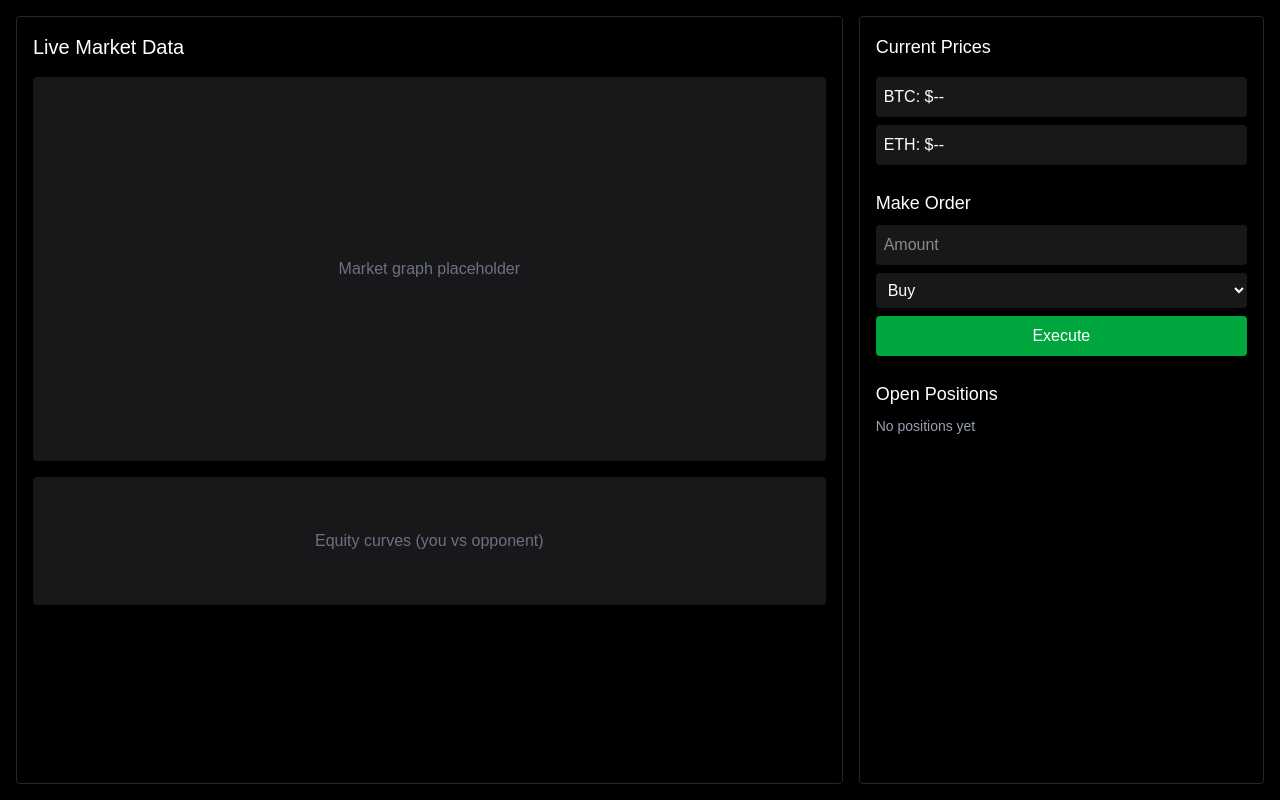
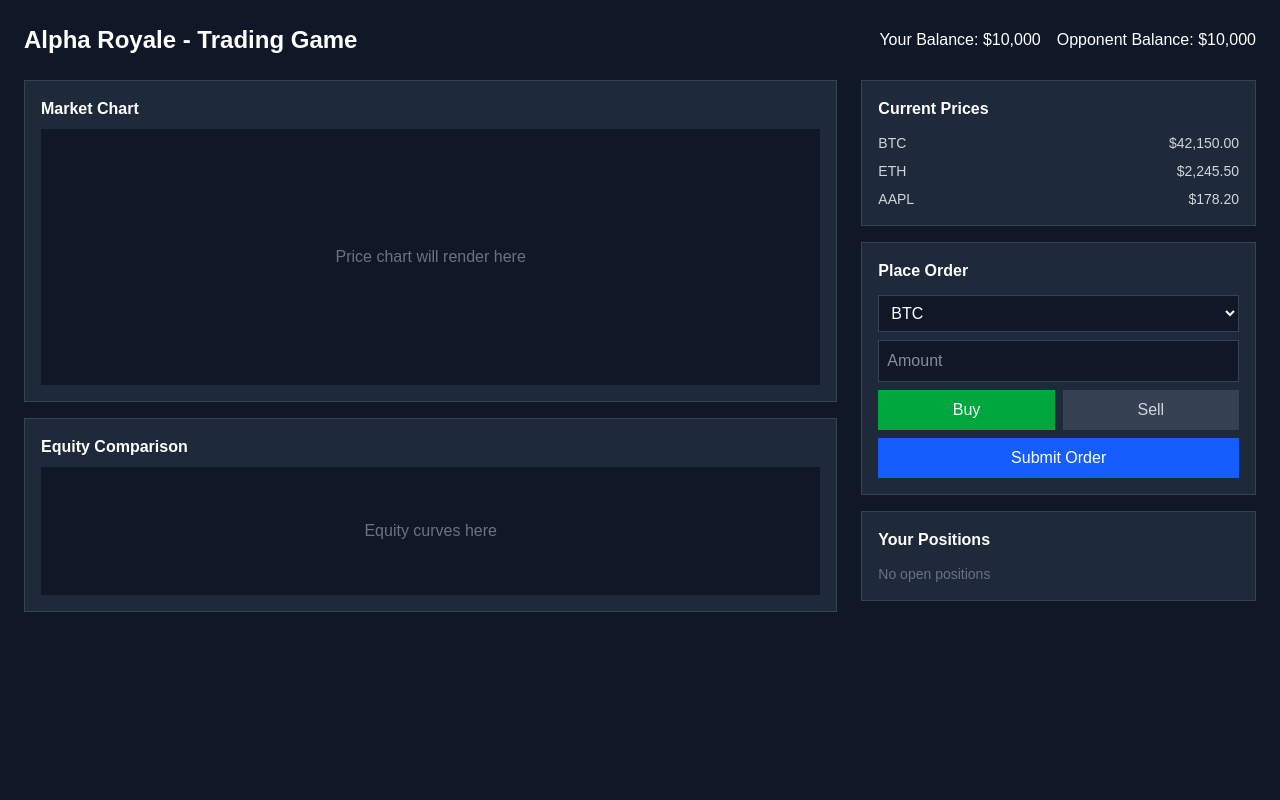
Before and after one commit to emaanbaluj/alpharoyale, a Next.js app in the folder alpha-royale/: page /game in a window 1280 px wide. Built offline with nearby package versions, Linux system fonts and the light colour scheme.

Commit message:
feat: basic UI template for start game and home screen

```diff
--- a/alpha-royale/app/(protected)/home/page.tsx
+++ b/alpha-royale/app/(protected)/home/page.tsx
@@ -12,15 +12,53 @@ export default function HomeScreen() {
     useEffect(() => {supabase.auth.getUser().then(({data:{user}}) => {setEmail(user?.email ?? null);});}, []);
 
     return(
-        <div className="flex">
-            <div className="min-h-screen w-75 bg-gray-900 text-white p-6">
-                <h1 className="text-4xl font-bold mb-5">Alpha Royale</h1>
-                <h1 className="mb-1  text-gray-300 truncate">{email}</h1>
-                <button className="px-24 py-1 bg-blue-600 hover:bg-blue-700 rounded-lg font-medium" onClick={handleLogout}>Log Out</button>
+        <div className="flex h-screen">
+            <div className="w-64 bg-gray-900 text-white p-6">
+                <h1 className="text-2xl font-bold mb-8">Alpha Royale</h1>
+                <p className="mb-4 text-gray-300 text-sm truncate">{email}</p>
+                <button
+                    className="w-full px-4 py-2 bg-blue-600 hover:bg-blue-700 rounded font-medium mb-6"
+                    onClick={handleLogout}
+                >
+                    Log Out
+                </button>
+
+                <div className="space-y-2">
+                    <button
+                        className="w-full px-4 py-2 bg-green-600 hover:bg-green-700 rounded font-medium"
+                        onClick={() => router.push('/game')}
+                    >
+                        Start Game
+                    </button>
+                    <button className="w-full px-4 py-2 bg-gray-700 hover:bg-gray-600 rounded font-medium">
+                        Leaderboard
+                    </button>
+                    <button className="w-full px-4 py-2 bg-gray-700 hover:bg-gray-600 rounded font-medium">
+                        Match History
+                    </button>
+                </div>
             </div>
 
-            <div>
-                {/* <h1>main display</h1> */}
+            <div className="flex-1 bg-gray-800 p-8">
+                <h2 className="text-3xl font-bold mb-4 text-white">Welcome to Alpha Royale</h2>
+                <p className="text-gray-400 mb-6">Ready to test your trading skills?</p>
+
+                <div className="grid grid-cols-2 gap-4 max-w-2xl">
+                    <div className="border border-gray-700 bg-gray-900 p-4">
+                        <h3 className="font-bold mb-2 text-white">Your Stats</h3>
+                        <div className="text-sm space-y-1 text-gray-300">
+                            <div>Games Played: 0</div>
+                            <div>Win Rate: 0%</div>
+                            <div>Best Return: --</div>
+                        </div>
+                    </div>
+                    <div className="border border-gray-700 bg-gray-900 p-4">
+                        <h3 className="font-bold mb-2 text-white">Quick Start</h3>
+                        <p className="text-sm text-gray-400 mb-3">
+                            Click "Start Game" to begin a 1v1 trading match
+                        </p>
+                    </div>
+                </div>
             </div>
         </div>
     )
--- a/alpha-royale/app/game/page.tsx
+++ b/alpha-royale/app/game/page.tsx
@@ -1,48 +1,98 @@
 'use client';
+import { useState } from 'react';
 
 export default function GamePage() {
-  // TODO: Tejas - add OpenGame/JoinGame logic
-  // TODO: Ojas, Dawid, Emaan - add market graph here
+  const [symbol, setSymbol] = useState('BTC');
+  const [amount, setAmount] = useState('');
+  const [orderType, setOrderType] = useState('buy');
 
   return (
-    <div className="h-screen bg-black text-white p-4">
-      <div className="grid grid-cols-3 gap-4 h-full">
-
-        {/* Left - Market Chart */}
-        <div className="col-span-2 border border-zinc-800 rounded p-4">
-          <h2 className="text-xl mb-4">Live Market Data</h2>
-          {/* Ojas: Chart component goes here */}
-          <div className="h-96 bg-zinc-900 rounded flex items-center justify-center">
-            <p className="text-gray-500">Market graph placeholder</p>
-          </div>
-
-          {/* Opponent equity curve */}
-          <div className="mt-4 h-32 bg-zinc-900 rounded flex items-center justify-center">
-            <p className="text-gray-500">Equity curves (you vs opponent)</p>
+    <div className="h-screen bg-gray-900 p-6">
+      <div className="max-w-7xl mx-auto">
+        <div className="flex justify-between items-center mb-6 text-white">
+          <h1 className="text-2xl font-bold">Alpha Royale - Trading Game</h1>
+          <div className="flex gap-4">
+            <div>Your Balance: $10,000</div>
+            <div>Opponent Balance: $10,000</div>
           </div>
         </div>
 
-        {/* Right - Trading Panel */}
-        <div className="border border-zinc-800 rounded p-4">
-          <h2 className="text-lg mb-4">Current Prices</h2>
-          {/* Dawid: Price data from cron job */}
-          <div className="space-y-2 mb-6">
-            <div className="p-2 bg-zinc-900 rounded">BTC: $--</div>
-            <div className="p-2 bg-zinc-900 rounded">ETH: $--</div>
+        <div className="grid grid-cols-3 gap-6">
+          <div className="col-span-2">
+            <div className="border border-gray-700 bg-gray-800 p-4 mb-4">
+              <h2 className="font-bold mb-2 text-white">Market Chart</h2>
+              <div className="h-64 bg-gray-900 flex items-center justify-center">
+                <div className="text-gray-500">Price chart will render here</div>
+              </div>
+            </div>
+
+            <div className="border border-gray-700 bg-gray-800 p-4">
+              <h2 className="font-bold mb-2 text-white">Equity Comparison</h2>
+              <div className="h-32 bg-gray-900 flex items-center justify-center">
+                <div className="text-gray-500">Equity curves here</div>
+              </div>
+            </div>
           </div>
 
-          <h2 className="text-lg mb-2">Make Order</h2>
-          {/* Tejas: MakeOrder form */}
-          <input placeholder="Amount" className="w-full p-2 mb-2 bg-zinc-900 rounded" />
-          <select className="w-full p-2 mb-2 bg-zinc-900 rounded">
-            <option>Buy</option>
-            <option>Sell</option>
-          </select>
-          <button className="w-full p-2 bg-green-600 rounded">Execute</button>
+          <div>
+            <div className="border border-gray-700 bg-gray-800 p-4 mb-4">
+              <h3 className="font-bold mb-3 text-white">Current Prices</h3>
+              <div className="space-y-2 text-sm text-gray-300">
+                <div className="flex justify-between">
+                  <span>BTC</span>
+                  <span>$42,150.00</span>
+                </div>
+                <div className="flex justify-between">
+                  <span>ETH</span>
+                  <span>$2,245.50</span>
+                </div>
+                <div className="flex justify-between">
+                  <span>AAPL</span>
+                  <span>$178.20</span>
+                </div>
+              </div>
+            </div>
 
-          {/* Open positions - connected to Supabase */}
-          <h2 className="text-lg mt-6 mb-2">Open Positions</h2>
-          <div className="text-sm text-gray-400">No positions yet</div>
+            <div className="border border-gray-700 bg-gray-800 p-4 mb-4">
+              <h3 className="font-bold mb-3 text-white">Place Order</h3>
+              <select
+                value={symbol}
+                onChange={(e) => setSymbol(e.target.value)}
+                className="w-full p-2 bg-gray-900 border border-gray-700 text-white mb-2"
+              >
+                <option>BTC</option>
+                <option>ETH</option>
+                <option>AAPL</option>
+              </select>
+              <input
+                type="number"
+                placeholder="Amount"
+                value={amount}
+                onChange={(e) => setAmount(e.target.value)}
+                className="w-full p-2 bg-gray-900 border border-gray-700 text-white mb-2"
+              />
+              <div className="flex gap-2 mb-2">
+                <button
+                  onClick={() => setOrderType('buy')}
+                  className={`flex-1 p-2 ${orderType === 'buy' ? 'bg-green-600 text-white' : 'bg-gray-700 text-gray-300'}`}
+                >
+                  Buy
+                </button>
+                <button
+                  onClick={() => setOrderType('sell')}
+                  className={`flex-1 p-2 ${orderType === 'sell' ? 'bg-red-600 text-white' : 'bg-gray-700 text-gray-300'}`}
+                >
+                  Sell
+                </button>
+              </div>
+              <button className="w-full p-2 bg-blue-600 text-white">Submit Order</button>
+            </div>
+
+            <div className="border border-gray-700 bg-gray-800 p-4">
+              <h3 className="font-bold mb-3 text-white">Your Positions</h3>
+              <div className="text-sm text-gray-500">No open positions</div>
+            </div>
+          </div>
         </div>
       </div>
     </div>
```
